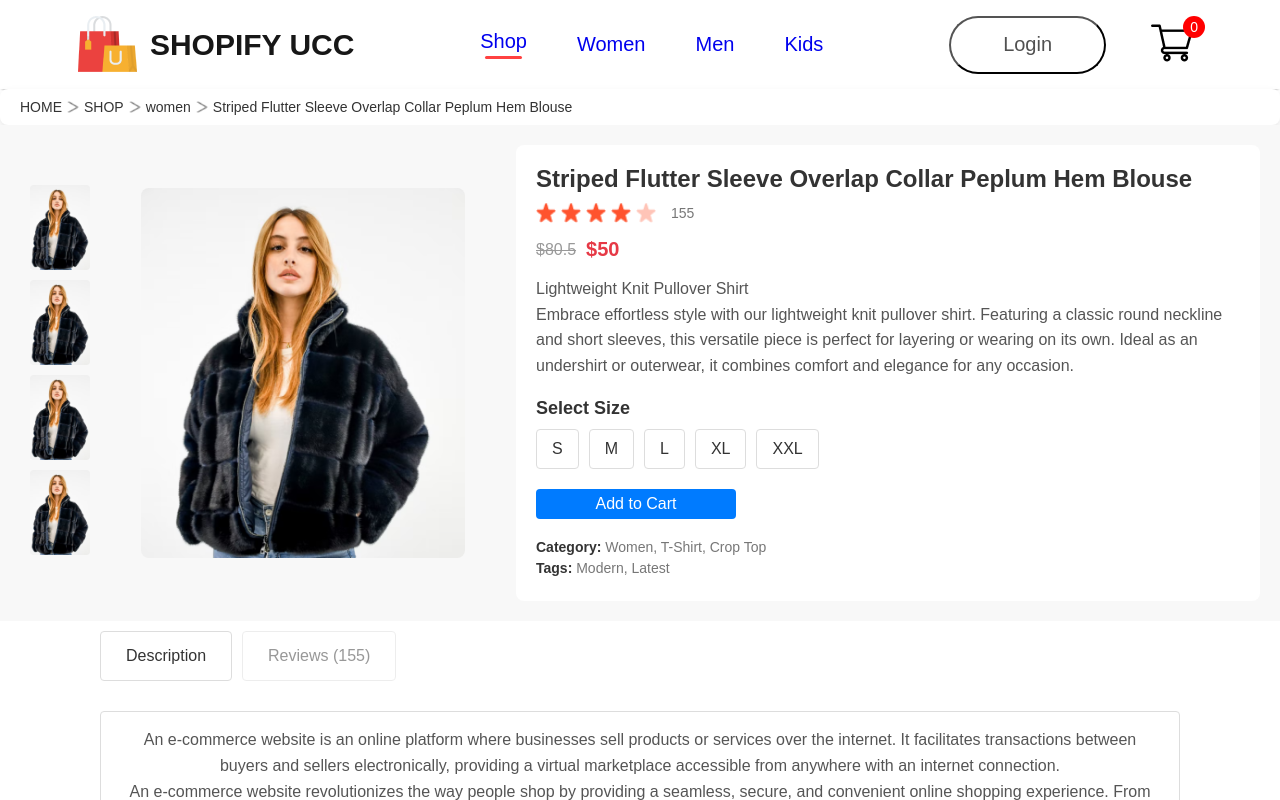
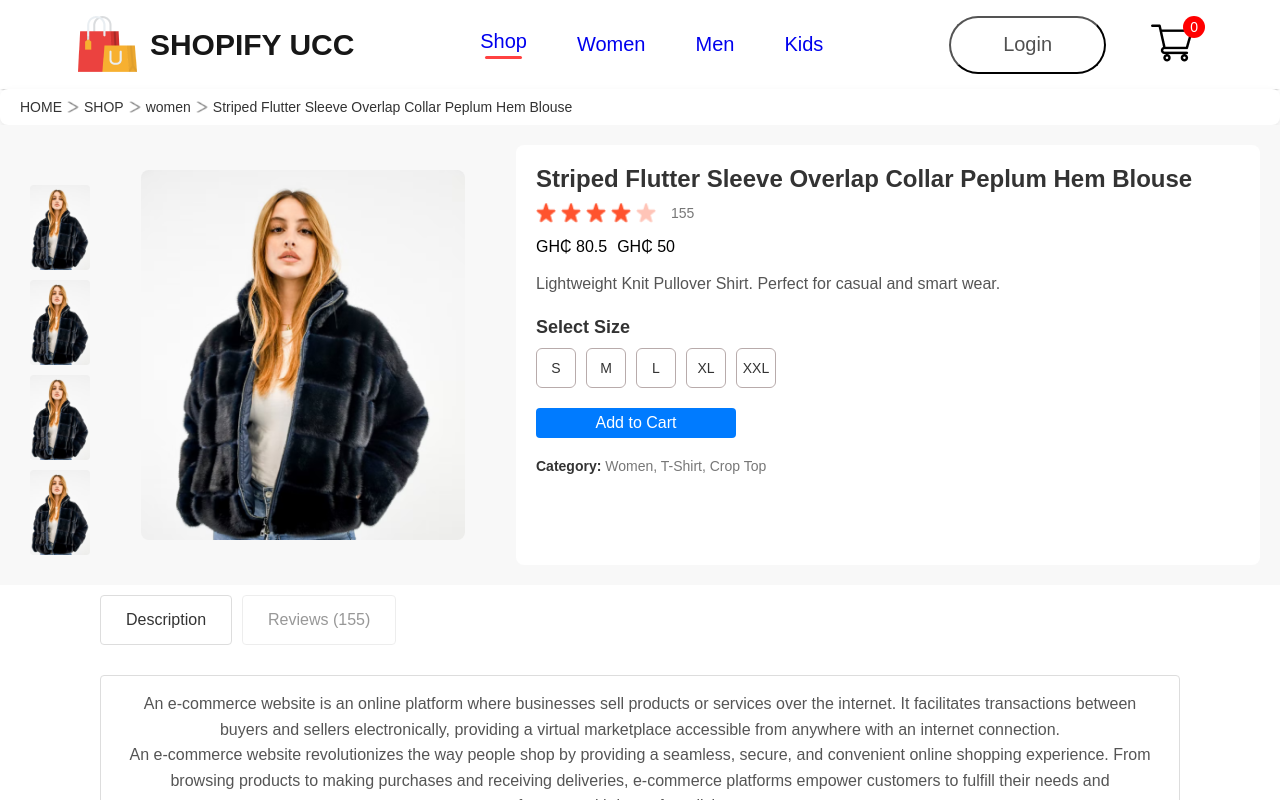
Before and after one commit to ismail-jr/React-E-commerce, a React (Vite) app: page /products/1 in a window 1280 px wide. Shown: the top 800 px of the page. Built offline with nearby package versions, Linux system fonts and the light colour scheme.

Commit message:
modify cart listing

```diff
--- a/src/Components/CartItems/CartItems.jsx
+++ b/src/Components/CartItems/CartItems.jsx
@@ -155,11 +155,11 @@ const CartItems = () => {
                   className="cart-icon-product-icon"
                 />
                 <p>{e.name}</p>
-                <p className="np">${e.new_price}</p>
+                <p className="np"> GH₵{e.new_price}</p>
                 <button className="cart-items-quantity">
                   {cartItems[e.id]}
                 </button>
-                <p className="tt">${e.new_price * cartItems[e.id]}</p>
+                <p className="tt"> GH₵{e.new_price * cartItems[e.id]}</p>
                 <img
                   className="cart-remove"
                   src={remove_icon}
@@ -184,7 +184,7 @@ const CartItems = () => {
           </div>
           <div className="cart-total">
             <h3>Total</h3>
-            <h3>${getTotalAmount()}</h3>
+            <h3> GH₵{getTotalAmount()}</h3>
           </div>
           <button>PROCEED TO CHECKOUT</button>
         </div>
--- a/src/Components/ProductDisplay/ProductDispaly.jsx
+++ b/src/Components/ProductDisplay/ProductDispaly.jsx
@@ -1,105 +1,45 @@
-// import React from "react";
-// import "./ProductDispaly";
-// import star_icon from "../Assets/star_icon.png";
-// import star_dull_icon from "../Assets/star_dull_icon.png";
-
-// const ProductDispaly = (props) => {
-//   const { product } = props;
-//   return (
-//     <div className="product-display">
-//       <div className="product-dispalyLeft">
-//         <div className="product-dispaly-list">
-//           <img src={product.image} alt="" />
-//           <img src={product.image} alt="" />
-//           <img src={product.image} alt="" />
-//           <img src={product.image} alt="" />
-//         </div>
-//         <div className="product-dispaly-img">
-//           <img
-//             className="product-dispaly-main-image"
-//             src={product.image}
-//             alt=""
-//           />
-//         </div>
-//       </div>
-//       <div className="product-display-right">
-//         <h1>{product.name}</h1>
-//         <div className="product-display-right-star">
-//           <img src={star_icon} alt="" />
-//           <img src={star_icon} alt="" />
-//           <img src={star_icon} alt="" />
-//           <img src={star_icon} alt="" />
-//           <img src={star_dull_icon} alt="" />
-//           <p className="ratings">155</p>
-//         </div>
-//         <div className="product-display-right-prices">
-//           <div className="product-dispaly-right-price-old">
-//             ${product.old_price}
-//           </div>
-//           <div className="product-dispaly-right-price-new">
-//             ${product.new_price}
-//           </div>
-//         </div>
-//         <div className="product-display-right-description">
-//           Lightweight Knit Pullover Shirt
-//           <br />
-//           Embrace effortless style with our lightweight knit pullover shirt.
-//           Featuring a classic round neckline and short sleeves, this versatile
-//           piece is perfect for layering or wearing on its own. Ideal as an
-//           undershirt or outerwear, it combines comfort and elegance for any
-//           occasion.
-//         </div>
-//         <div className="product-display-right-size">
-//           <h1>Select Size</h1>
-//           <div className="product-display-right-size-list">
-//             <div>S</div>
-//             <div>M</div>
-//             <div>L</div>
-//             <div>XL</div>
-//             <div>XXL</div>
-//           </div>
-//         </div>
-//         <button>Add to Cart</button>
-//         <p className="product-display-right-cateory">
-//           <span>Category: </span>Women, T-Shirt, Crop Top
-//         </p>
-//         <p className="product-display-right-cateory">
-//           <span>Tags: </span>Modern, Latest
-//         </p>
-//       </div>
-//     </div>
-//   );
-// };
-
-// export default ProductDispaly;
-import React, { useContext } from "react";
-import "./ProductDisplay.css"; // Make sure the CSS file name matches exactly
+import React, { useContext, useState } from "react";
+import "./ProductDisplay.css";
 import star_icon from "../Assets/star_icon.png";
 import star_dull_icon from "../Assets/star_dull_icon.png";
 import { ShopContext } from "../../Context/ShopContext";
 
-const ProductDisplay = (props) => {
-  const { product } = props;
+const ProductDisplay = ({ product }) => {
   const { addToCart } = useContext(ShopContext);
+  const [selectedSize, setSelectedSize] = useState(null);
+
+  const sizes = ["S", "M", "L", "XL", "XXL"];
+
+  const handleAddToCart = () => {
+    if (!selectedSize) {
+      alert("Please select a size first");
+      return;
+    }
+    addToCart(product.id, selectedSize);
+  };
+
   return (
     <div className="product-display">
+      {/* LEFT */}
       <div className="product-display-left">
         <div className="product-display-list">
-          <img src={product.image} alt="" />
-          <img src={product.image} alt="" />
-          <img src={product.image} alt="" />
-          <img src={product.image} alt="" />
+          {[...Array(4)].map((_, i) => (
+            <img key={i} src={product.image} alt="" />
+          ))}
         </div>
         <div className="product-display-img">
           <img
             className="product-display-main-image"
             src={product.image}
-            alt=""
+            alt={product.name}
           />
         </div>
       </div>
+
+      {/* RIGHT */}
       <div className="product-display-right">
         <h1>{product.name}</h1>
+
         <div className="product-display-right-star">
           <img src={star_icon} alt="" />
           <img src={star_icon} alt="" />
@@ -108,48 +48,38 @@ const ProductDisplay = (props) => {
           <img src={star_dull_icon} alt="" />
           <p className="ratings">155</p>
         </div>
+
         <div className="product-display-right-prices">
-          <div className="product-display-right-price-old">
-            ${product.old_price}
-          </div>
-          <div className="product-display-right-price-new">
-            ${product.new_price}
-          </div>
+          <div className="old-price">GH₵ {product.old_price}</div>
+          <div className="new-price">GH₵ {product.new_price}</div>
         </div>
+
         <div className="product-display-right-description">
-          Lightweight Knit Pullover Shirt
-          <br />
-          Embrace effortless style with our lightweight knit pullover shirt.
-          Featuring a classic round neckline and short sleeves, this versatile
-          piece is perfect for layering or wearing on its own. Ideal as an
-          undershirt or outerwear, it combines comfort and elegance for any
-          occasion.
+          Lightweight Knit Pullover Shirt. Perfect for casual and smart wear.
         </div>
+
+        {/* SIZE SELECTOR */}
         <div className="product-display-right-size">
           <h1>Select Size</h1>
           <div className="product-display-right-size-list">
-            <div>S</div>
-            <div>M</div>
-            <div>L</div>
-            <div>XL</div>
-            <div>XXL</div>
+            {sizes.map((size) => (
+              <div
+                key={size}
+                className={`size-box ${selectedSize === size ? "active" : ""}`}
+                onClick={() => setSelectedSize(size)}
+              >
+                {size}
+              </div>
+            ))}
           </div>
         </div>
-        <button
-          className="product-btn"
-          onClick={() => {
-            {
-              addToCart(product.id);
-            }
-          }}
-        >
+
+        <button className="product-btn" onClick={handleAddToCart}>
           Add to Cart
         </button>
+
         <p className="product-display-right-category">
-          <span>Category: </span>Women, T-Shirt, Crop Top
-        </p>
-        <p className="product-display-right-category">
-          <span>Tags: </span>Modern, Latest
+          <span>Category:</span> Women, T-Shirt, Crop Top
         </p>
       </div>
     </div>
--- a/src/Components/ProductDisplay/ProductDisplay.css
+++ b/src/Components/ProductDisplay/ProductDisplay.css
@@ -319,25 +319,39 @@ body {
   color: #333;
 }
 
-.product-display-right-size-list {
+.product-display-right-size-list div {
+  width: 40px;
+  height: 40px;
   display: flex;
-  gap: 10px;
-}
-
-.product-display-right-size-list div {
-  padding: 10px 15px;
-  border: 1px solid #ddd;
-  border-radius: 4px;
+  align-items: center;
+  justify-content: center;
+  border: 1px solid #b8abab;
+  border-radius: 6px;
   cursor: pointer;
   color: #333;
   background-color: #fff;
-  transition: background-color 0.3s ease;
+  font-weight: 500;
+  font-size: 14px;
+  transition: all 0.2s ease;
 }
 
 .product-display-right-size-list div:hover {
   background-color: #f0f0f0;
+  color: #7c7070;
+  border-color: #cbc2c2;
+}
+.product-display-right-size-list {
+  display: flex;
+  gap: 10px;
+  flex-wrap: wrap;
 }
 
+.product-display-right-size-list div.active {
+  background-color: #7c7070;
+  color: #fff;
+  border-color: #b8abab;
+  box-shadow: 0 0 0 1px rgba(126, 123, 123, 0.926);
+}
 .product-btn {
   border: none;
   width: 200px;
```
